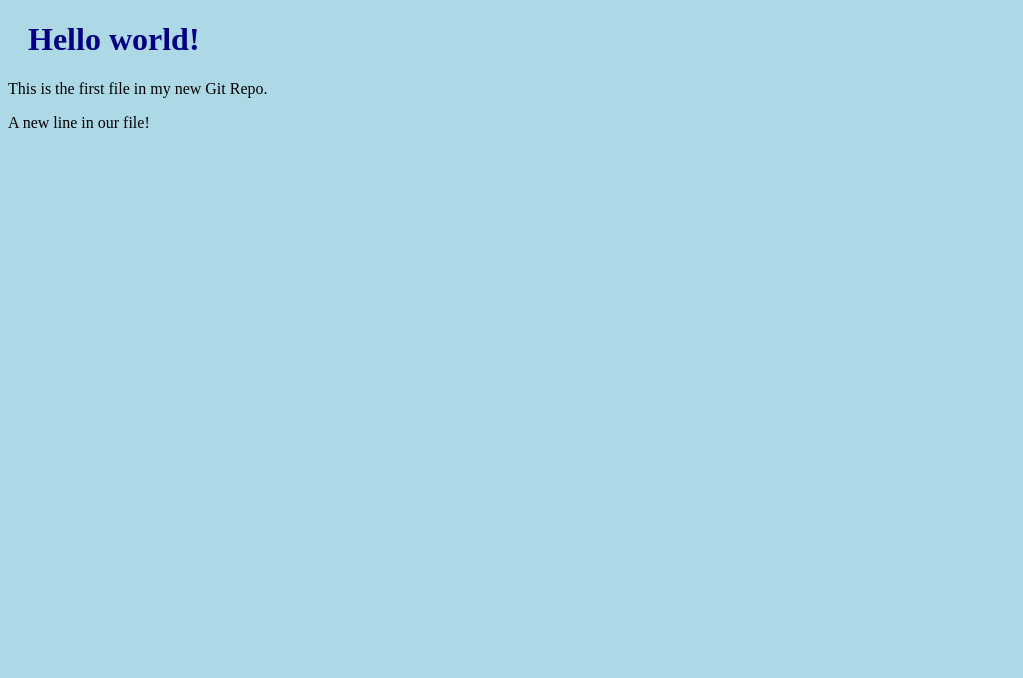
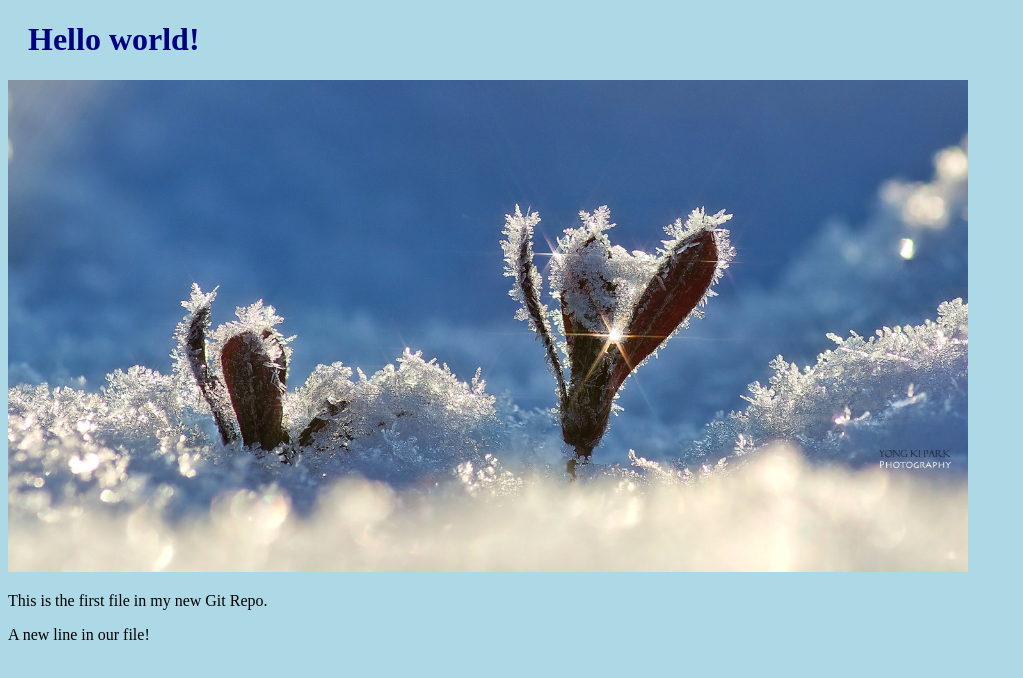
Before and after one commit to SummonGodForMe/sgfm-test.github.io, a plain HTML site: page index.html in a window 1280 px wide. Shown: the whole page, without its empty margins (0-1023 px from the left). Drawn offline with Linux system fonts and the light colour scheme.

Commit message:
Added image to Hello World

```diff
--- a/index.html
+++ b/index.html
@@ -7,6 +7,8 @@
 
 <body>
 <h1>Hello world!</h1>
+<div><img src="img-hello-world.jpg" alt="Hello world from Space"
+style="width:100%;max-width:960px"></div>
 <p>This is the first file in my new Git Repo.</p>
 <p>A new line in our file!</p>
 </body>
```
Also changed, not shown: img-hello-world.jpg (added).
